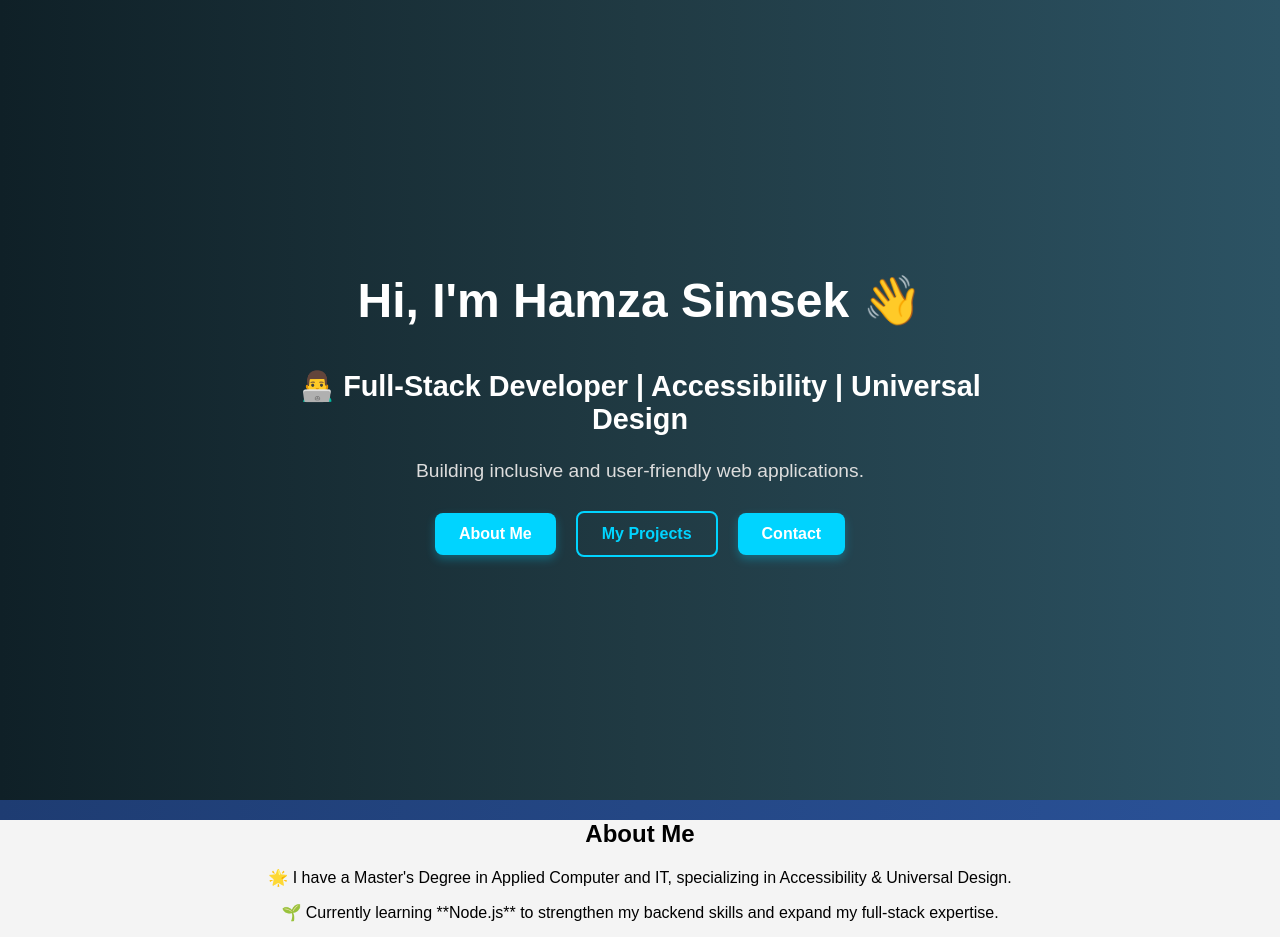
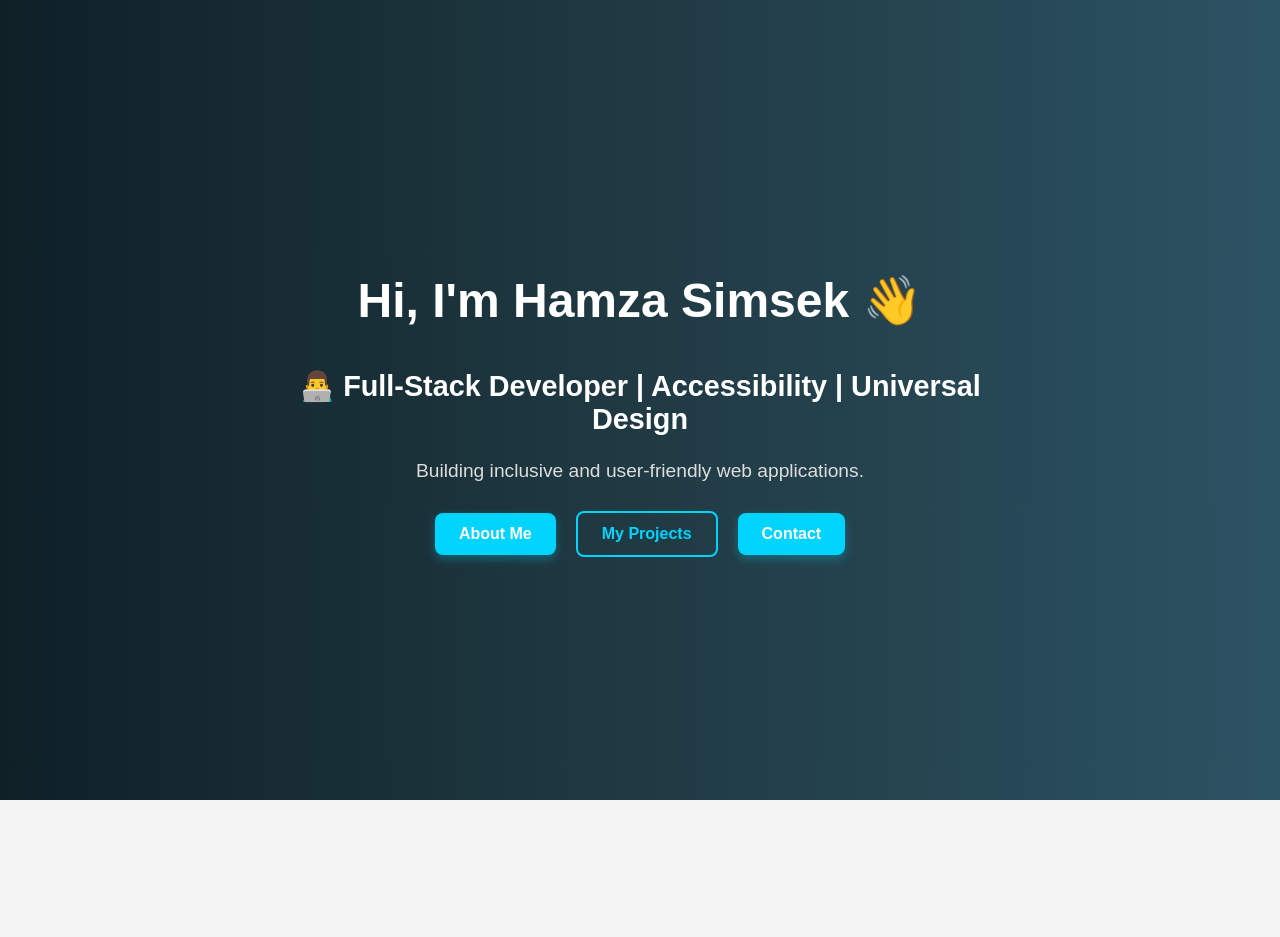
Before and after one commit to hamzas4011/personal-website, a React (Vite) app: page / in a window 1280 px wide. Shown: the top 937 px of the page. Built offline with nearby package versions, Linux system fonts and the light colour scheme.

Commit message:
about.css

```diff
--- a/src/components/About.jsx
+++ b/src/components/About.jsx
@@ -1,5 +1,5 @@
 import React from "react";
-import "../App.css";
+import "../styles/About.css";
 
 export function About() {
   return (
--- a/src/components/Intro.jsx
+++ b/src/components/Intro.jsx
@@ -1,7 +1,7 @@
 import React from "react";
 import "../styles/Intro.css";
 
-export default function Intro() {
+export function Intro() {
   return (
     <section id="intro" className="intro">
       <div className="intro-content">
@@ -18,3 +18,5 @@ export default function Intro() {
     </section>
   );
 }
+
+export default Intro;
--- a/src/styles/About.css
+++ b/src/styles/About.css
@@ -0,0 +1,45 @@
+/* About Section */
+.about {
+    height: 100vh;
+    display: flex;
+    justify-content: center;
+    align-items: center;
+    text-align: center;
+    background-color: #f4f4f4; /* Light background for contrast */
+    color: #222;
+    padding: 50px 20px;
+  }
+
+  .about-content {
+    max-width: 700px;
+    background: white;
+    padding: 30px;
+    border-radius: 10px;
+    box-shadow: 0px 4px 15px rgba(0, 0, 0, 0.1);
+  }
+
+  .about h2 {
+    font-size: 2.5rem;
+    color: #1e3c72;
+    margin-bottom: 15px;
+  }
+
+  .about p {
+    font-size: 1.2rem;
+    color: #444;
+    margin-bottom: 10px;
+  }
+
+  /* Optional: Add a fade-in effect */
+  .fade-in {
+    opacity: 0;
+    transform: translateY(20px);
+    animation: fadeIn 0.8s ease-out forwards;
+  }
+
+  @keyframes fadeIn {
+    to {
+      opacity: 1;
+      transform: translateY(0);
+    }
+  }
```
